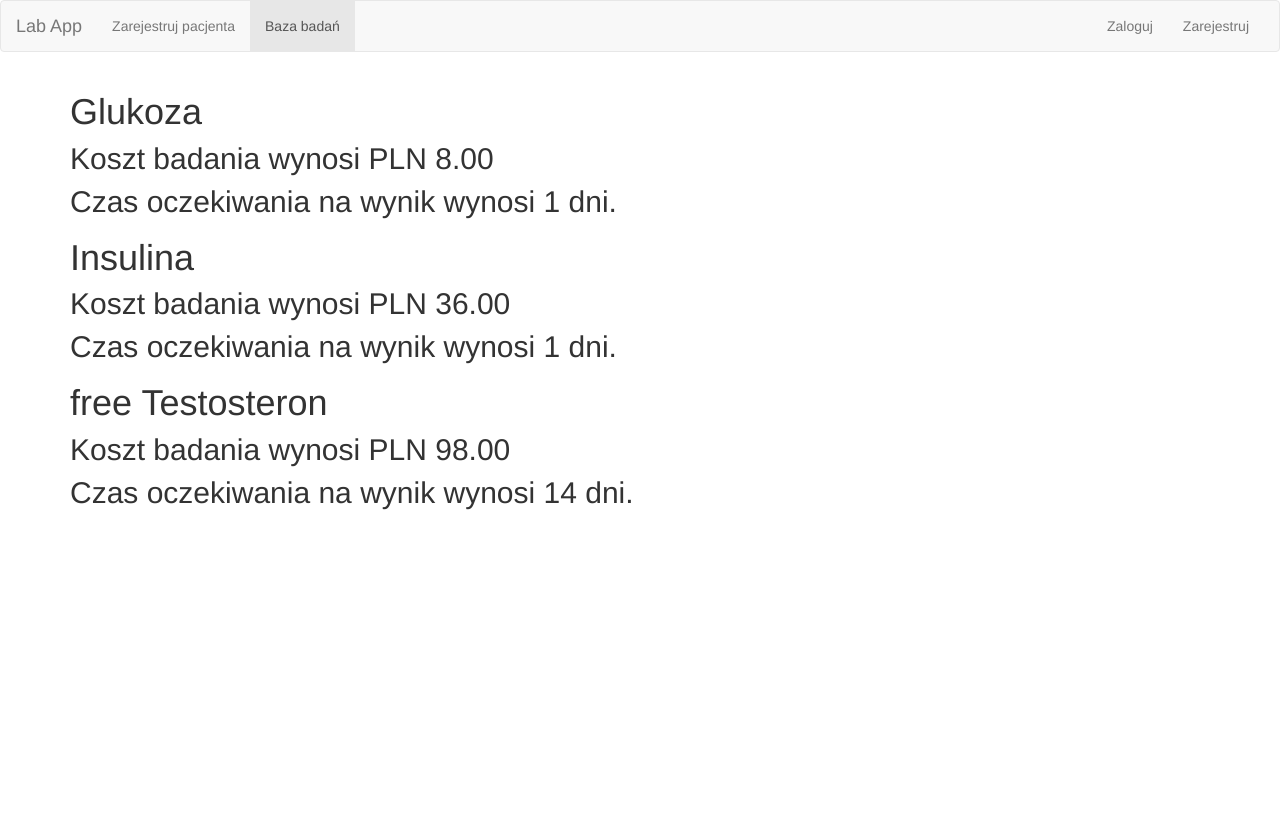
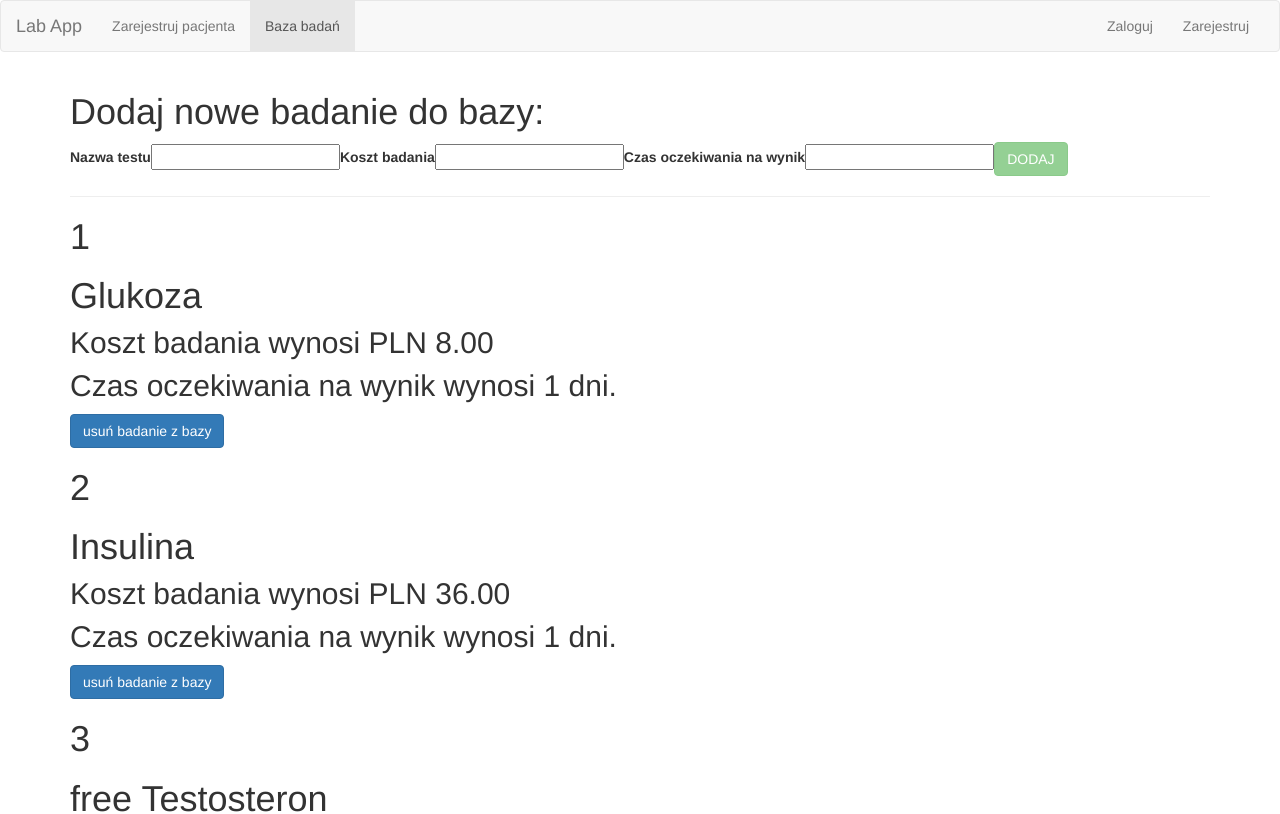
Before and after one commit to SebastianPokorski/labApp, an Angular app: page /testbase in a window 1280 px wide. Shown: the top 814 px of the page. Built offline with nearby package versions, Linux system fonts and the light colour scheme.

Commit message:
add 'add test' functionality

```diff
--- a/src/app/app.module.ts
+++ b/src/app/app.module.ts
@@ -11,6 +11,7 @@ import { AppRoutingModule } from './app-routing.module';
 import { HomeComponent } from './home/home.component';
 import { TestbaseComponent } from './testbase/testbase.component';
 import { testService } from './utility/test.service';
+import { FormsModule } from '@angular/forms';
 
 
 @NgModule({
@@ -25,7 +26,8 @@ import { testService } from './utility/test.service';
   ],
   imports: [
     BrowserModule,
-    AppRoutingModule
+    AppRoutingModule,
+    FormsModule
   ],
   providers: [testService],
   bootstrap: [AppComponent]
--- a/src/app/testbase/testbase.component.html
+++ b/src/app/testbase/testbase.component.html
@@ -1,7 +1,26 @@
+<h1>Dodaj nowe badanie do bazy:</h1>
+<form (ngSubmit)="onSubmit(f)" #f="ngForm">
+     <div>
+      <label form="name">Nazwa testu</label>
+      <input type="text" id="name" name="name" required ngModel>
+      <label for="prize">Koszt badania</label>
+      <input type="number"  id="prize" name="prize" required ngModel>
+      <label for="daysWait">Czas oczekiwania na wynik</label>
+      <input type="number"  id="daysWait" name="daysWait" required ngModel>
+      <button
+		  class="btn btn-success"
+		  type="submit"
+		  [disabled] = "!f.valid"  >DODAJ</button>
+      </div>
+</form>
+ <hr>
 
-
-<h2 *ngFor="let testEl of tests">
-      <h1>{{ testEl.name }}</h1>
+<h2 *ngFor="let testEl of tests, let i = index">
+	<h1>{{ i+1 }}</h1>
+	<h1>{{ testEl.name }}</h1>
       <p>Koszt badania wynosi {{ testEl.prize | currency: "PLN " }} </p>
       <p>Czas oczekiwania na wynik wynosi {{ testEl.daysWait }} dni. </p>
+	  <button
+		  class="btn btn-primary"
+		  (click)="onDelete()" >usuń badanie z bazy</button>
 </h2>
--- a/src/app/testbase/testbase.component.ts
+++ b/src/app/testbase/testbase.component.ts
@@ -1,6 +1,7 @@
 import { testService } from './../utility/test.service';
 import { Test } from './../utility/test.model';
-import { Component, OnInit } from '@angular/core';
+import { Component, OnInit, ViewChild } from '@angular/core';
+import { NgForm } from '@angular/forms';
 
 @Component({
   selector: 'app-testbase',
@@ -9,11 +10,25 @@ import { Component, OnInit } from '@angular/core';
 })
 export class TestbaseComponent implements OnInit {
 
+  @ViewChild('f') addTestForm: NgForm;
+  testindex: number;
   tests: Test[];
 
   constructor(private testservice: testService) {
   }
 
+  onSubmit(form: NgForm) {
+    const value = form.value;
+    const newTest = new Test(value.name, value.prize, value.daysWait);
+    this.tests.push(newTest);
+    console.log(this.tests);
+  }
+
+  // onDelete() {
+  //   this.tests.splice(1, 1);
+  //   console.log('dzila');
+  // }
+
   ngOnInit() {
     this.tests = this.testservice.getTests();
   }
--- a/src/app/utility/test.service.ts
+++ b/src/app/utility/test.service.ts
@@ -25,5 +25,4 @@ export class testService {
     getTests() {
         return this.tests.slice();
     }
-
 }
```
